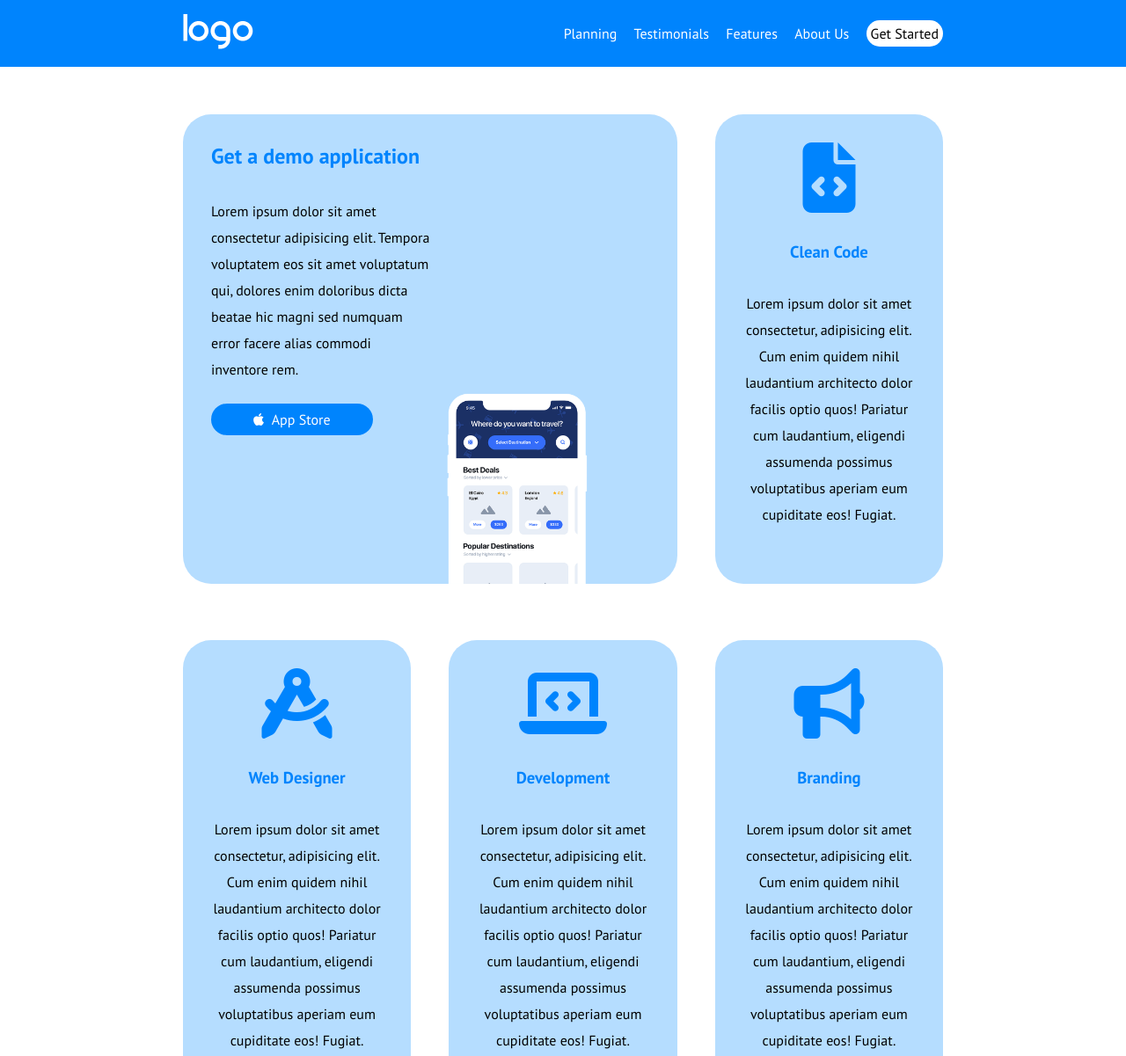
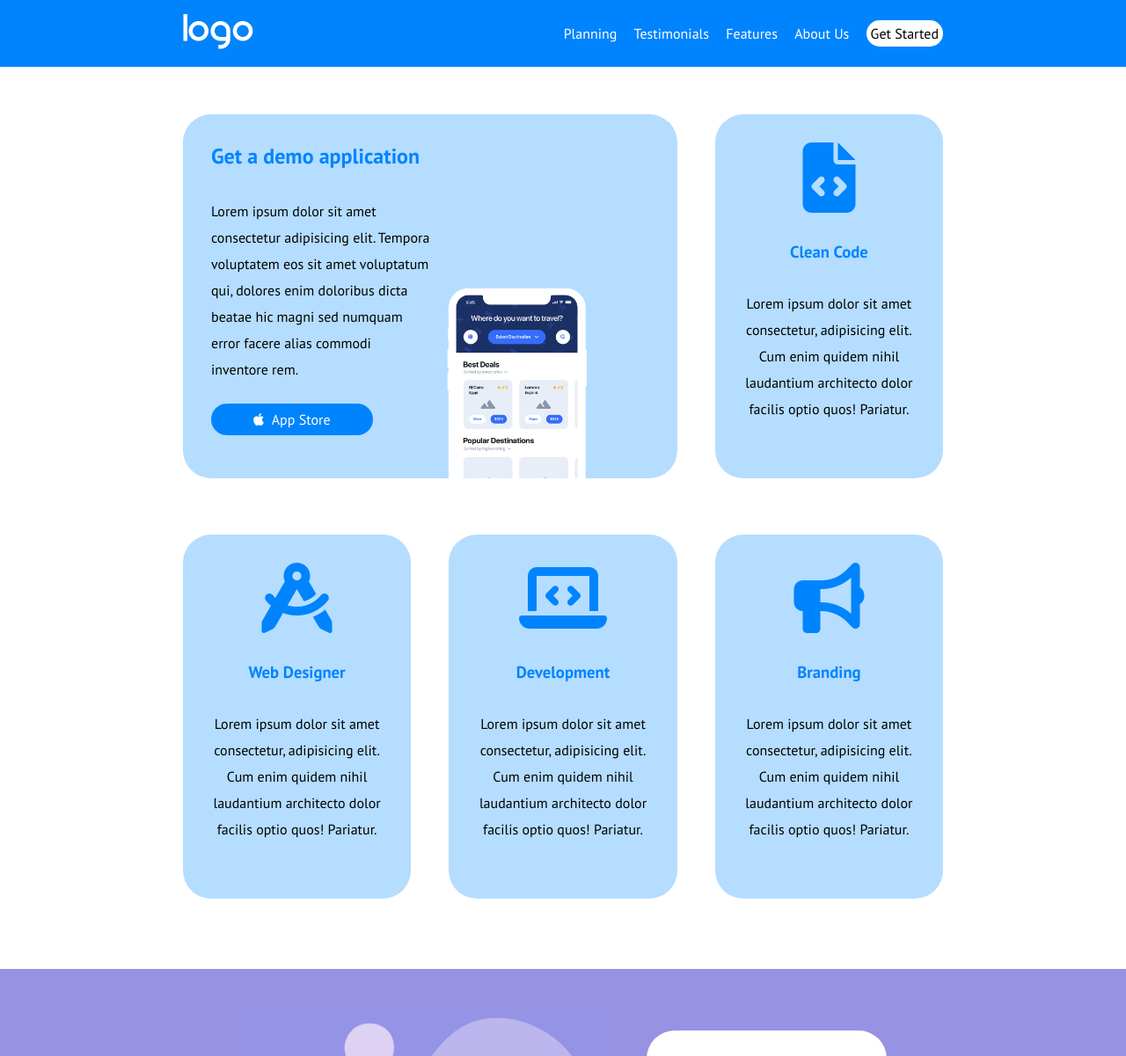
Before and after one commit to Fedois/htmlcss-responsive-layout, a plain HTML site: page index.html in a window 1280 px wide. Shown: the top 1201 px of the page at 88% size. Drawn offline with Linux system fonts and the light colour scheme.

Commit message:
pulizia codice

```diff
--- a/css/responsive.css
+++ b/css/responsive.css
@@ -1,3 +1,4 @@
+
 /* mobile > tablet */
 @media  screen and (min-width:576px) {
     #demo-application .container{
--- a/css/style.css
+++ b/css/style.css
@@ -67,7 +67,6 @@ nav .button a{
 }
 .menu-bars{
     margin: auto 0;
-    position: relative;
 }
 .menu-bars a i{
     font-size: 1.5rem;
@@ -250,7 +249,7 @@ section{
     position: relative;
     display: inline-block;
 }
-#about-us .img-user > i{
+.img-user > i{
     position: absolute;
     font-size: 5rem;
     top: 0;
--- a/index.html
+++ b/index.html
@@ -84,7 +84,7 @@
 
                         <h3>Clean Code</h3>
 
-                        <p>Lorem ipsum dolor sit amet consectetur, adipisicing elit. Cum enim quidem nihil laudantium architecto dolor facilis optio quos! Pariatur cum laudantium, eligendi assumenda possimus voluptatibus aperiam eum cupiditate eos! Fugiat.</p>
+                        <p>Lorem ipsum dolor sit amet consectetur, adipisicing elit. Cum enim quidem nihil laudantium architecto dolor facilis optio quos! Pariatur.</p>
                     </div>
                 </div>
 
@@ -93,7 +93,7 @@
 
                     <h3>Web Designer</h3>
 
-                    <p>Lorem ipsum dolor sit amet consectetur, adipisicing elit. Cum enim quidem nihil laudantium architecto dolor facilis optio quos! Pariatur cum laudantium, eligendi assumenda possimus voluptatibus aperiam eum cupiditate eos! Fugiat.</p>
+                    <p>Lorem ipsum dolor sit amet consectetur, adipisicing elit. Cum enim quidem nihil laudantium architecto dolor facilis optio quos! Pariatur.</p>
                 </div>
 
                 <div class="card blue">
@@ -101,7 +101,7 @@
 
                     <h3>Development</h3>
 
-                    <p>Lorem ipsum dolor sit amet consectetur, adipisicing elit. Cum enim quidem nihil laudantium architecto dolor facilis optio quos! Pariatur cum laudantium, eligendi assumenda possimus voluptatibus aperiam eum cupiditate eos! Fugiat.</p>
+                    <p>Lorem ipsum dolor sit amet consectetur, adipisicing elit. Cum enim quidem nihil laudantium architecto dolor facilis optio quos! Pariatur.</p>
                 </div>
 
                 <div class="card blue">
@@ -109,7 +109,7 @@
 
                     <h3>Branding</h3>
 
-                    <p>Lorem ipsum dolor sit amet consectetur, adipisicing elit. Cum enim quidem nihil laudantium architecto dolor facilis optio quos! Pariatur cum laudantium, eligendi assumenda possimus voluptatibus aperiam eum cupiditate eos! Fugiat.</p>
+                    <p>Lorem ipsum dolor sit amet consectetur, adipisicing elit. Cum enim quidem nihil laudantium architecto dolor facilis optio quos! Pariatur.</p>
                 </div>
 
             </div>
```
